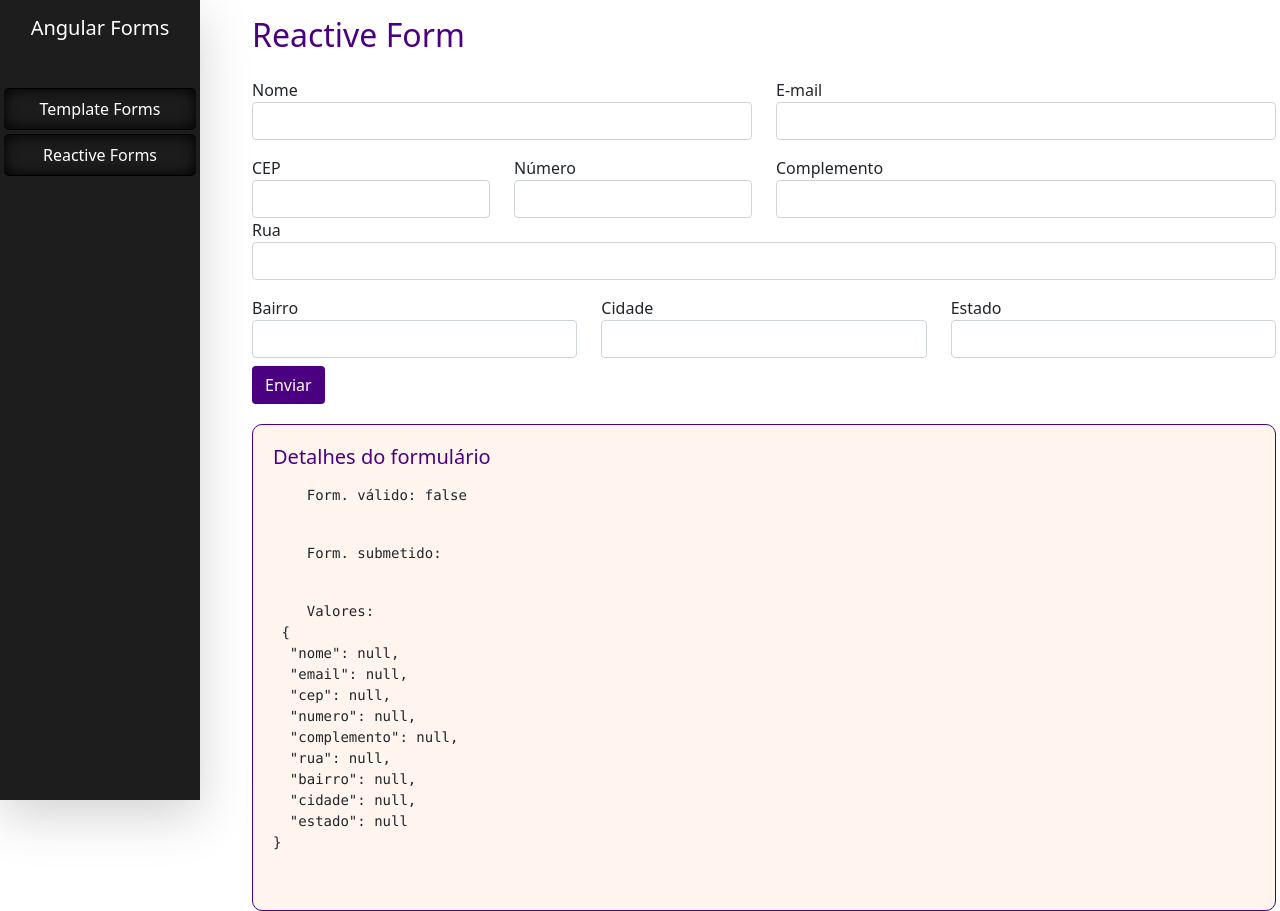
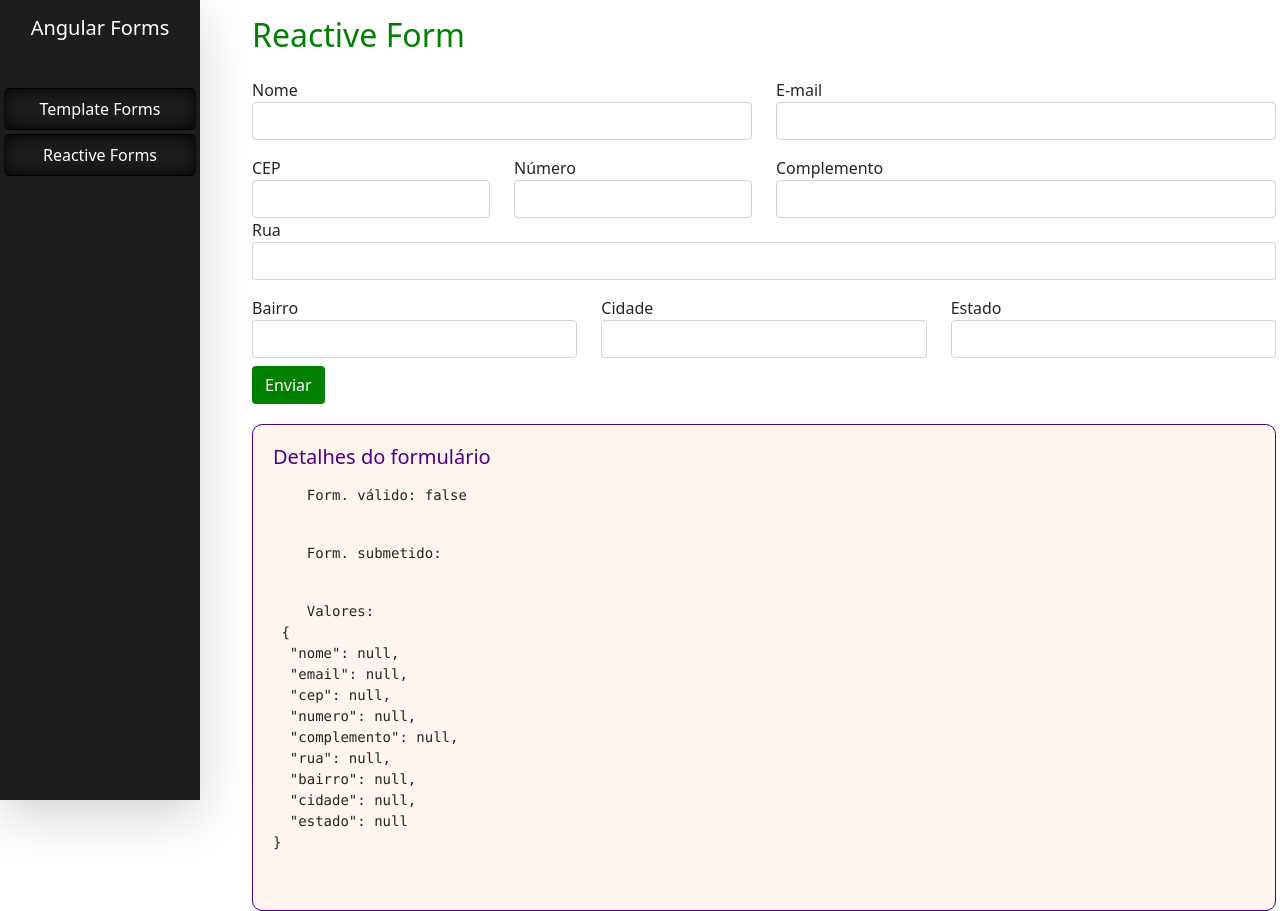
Before and after one commit to DaniloTeixeira/forms-angular, an Angular app: page /reactive in a window 1280 px wide. Built offline with nearby package versions, Linux system fonts and the light colour scheme.

Commit message:
Alteração na cor do título e button

```diff
--- a/src/app/forms/reactive-form/reactive-form.component.css
+++ b/src/app/forms/reactive-form/reactive-form.component.css
@@ -3,11 +3,11 @@ form {
 }
 
 h2 {
-  color: indigo;
+  color: green;
 }
 
 .btn {
-  background-color: indigo;
+  background-color: green;
   color: white;
 }
 
```
